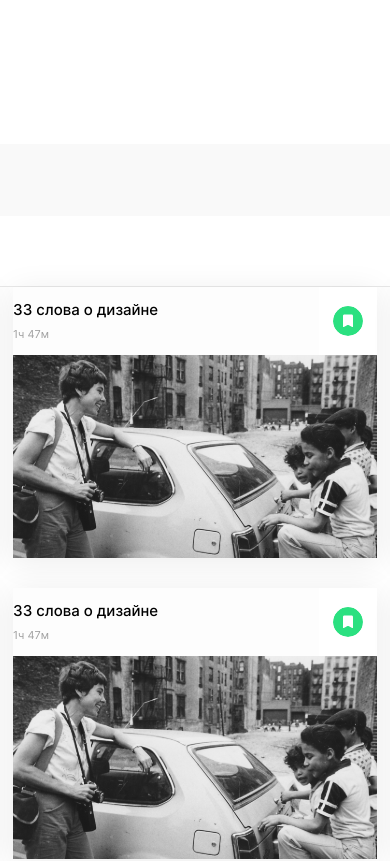
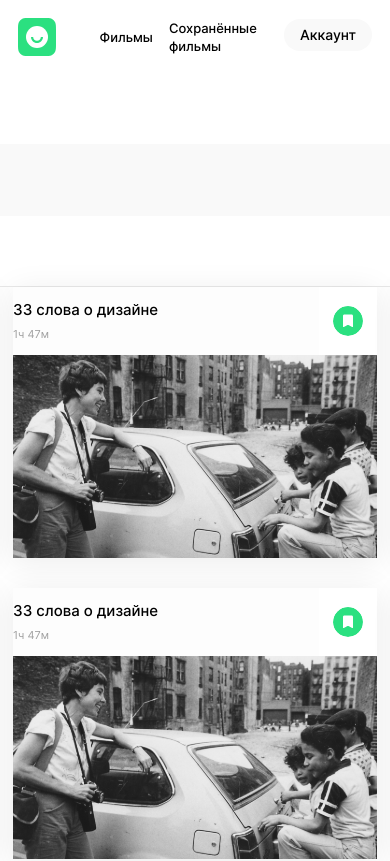
Before and after one commit to polumnana/movies-explorer-frontend, a React (Create React App) app: page /movies in a window 390 px wide. Shown: the top 861 px of the page. Built offline with nearby package versions, Linux system fonts and the light colour scheme.

Commit message:
header ad

```diff
--- a/src/components/Header/Header.css
+++ b/src/components/Header/Header.css
@@ -28,3 +28,25 @@
 .header__logo-img {
     margin: 0;
 }
+
+@media screen and (min-width: 320px) and (max-width: 1279px) {
+    .header {
+        width: 100%;
+    }
+
+    .header__container {
+        width: 92%;
+    }
+}
+
+@media screen and (min-width: 768px) and (max-width: 1023px) {
+    .header__container {
+        width: 92%;
+    }
+}
+
+@media screen and (min-width: 320px) and (max-width: 767px) {
+    .header__container {
+        width: 91%;
+    }
+}
```
